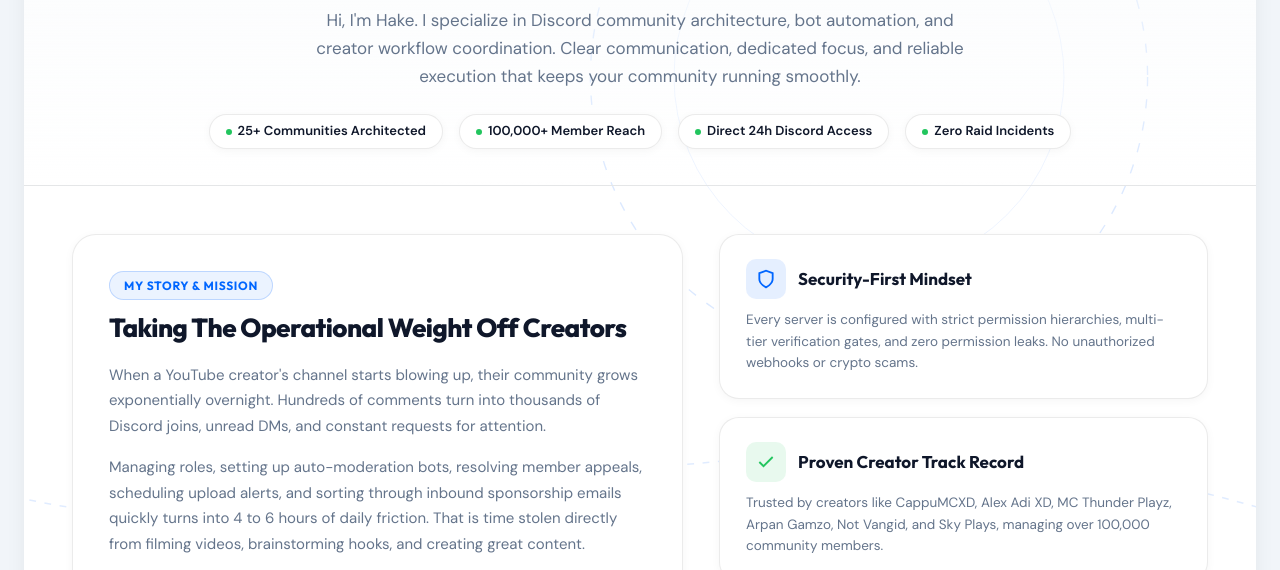
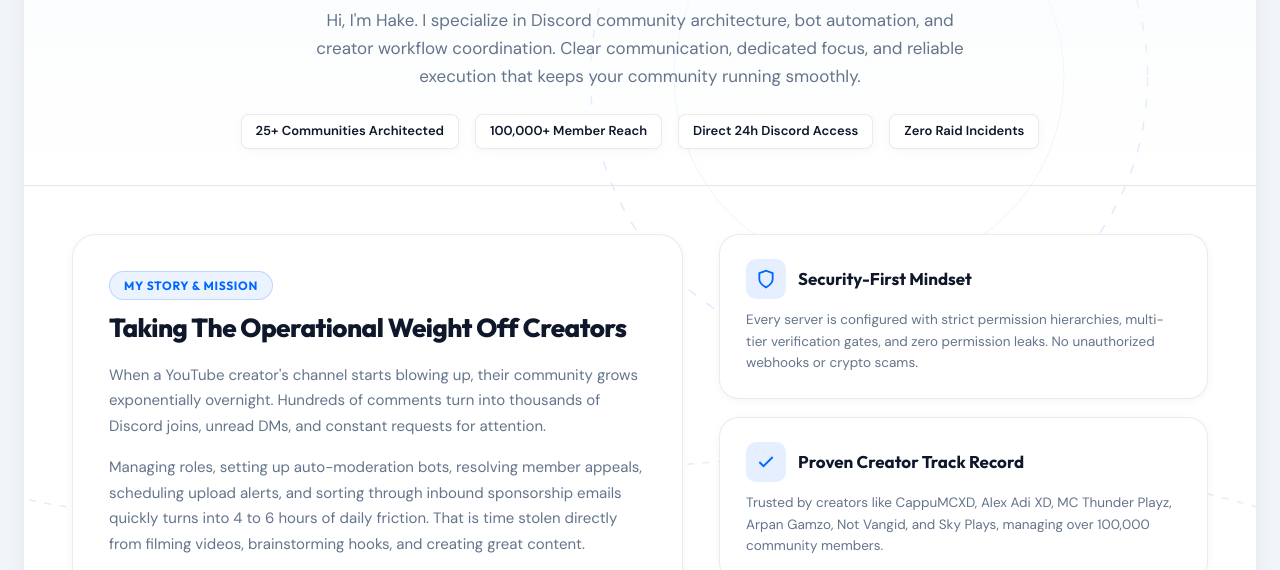
Before and after one commit to hake-acc/hake-acc, an Astro site: page /about in a window 1280 px wide. Shown: the part 340-910 px from the top of the page. Built offline with nearby package versions, Linux system fonts and the light colour scheme; Astro itself is replaced by a stand-in of ours.

Commit message:
feat(clean): remove all green dots and pill type CTAs across the site

```diff
--- a/src/layouts/HakeLayout.astro
+++ b/src/layouts/HakeLayout.astro
@@ -157,7 +157,6 @@ const {
                 <polyline points="22,6 12,13 2,6"></polyline>
               </svg>
             </a>
-            <div class="dock-status-dot" title="Operational &amp; Available"></div>
           </div>
         </aside>
 
--- a/src/pages/about.astro
+++ b/src/pages/about.astro
@@ -20,19 +20,15 @@ import HakeLayout from "@/layouts/HakeLayout.astro";
 
     <div class="subpage-stat-row">
       <div class="subpage-stat-pill">
-        <span class="stat-dot"></span>
         <span>25+ Communities Architected</span>
       </div>
       <div class="subpage-stat-pill">
-        <span class="stat-dot"></span>
         <span>100,000+ Member Reach</span>
       </div>
       <div class="subpage-stat-pill">
-        <span class="stat-dot"></span>
         <span>Direct 24h Discord Access</span>
       </div>
       <div class="subpage-stat-pill">
-        <span class="stat-dot"></span>
         <span>Zero Raid Incidents</span>
       </div>
     </div>
@@ -88,7 +84,7 @@ import HakeLayout from "@/layouts/HakeLayout.astro";
 
         <div class="about-highlight-card">
           <div class="highlight-head">
-            <div class="highlight-icon-box icon-green">
+            <div class="highlight-icon-box icon-blue">
               <svg width="20" height="20" viewBox="0 0 24 24" fill="none" stroke="currentColor" stroke-width="2.2"><polyline points="20 6 9 17 4 12"></polyline></svg>
             </div>
             <h3 class="highlight-title">Proven Creator Track Record</h3>
--- a/src/pages/contact.astro
+++ b/src/pages/contact.astro
@@ -93,7 +93,6 @@ import HakeLayout from "@/layouts/HakeLayout.astro";
 
         <div style="margin-top: 24px; padding: 18px; background-color: var(--card-elevated); border: 1px solid var(--border-line); border-radius: 12px;">
           <div style="display: flex; align-items: center; gap: 8px; margin-bottom: 6px;">
-            <span style="width: 8px; height: 8px; border-radius: 50%; background-color: var(--accent-green);"></span>
             <strong style="font-size: 13px; color: var(--text-main);">Current Availability:</strong>
           </div>
           <p style="font-size: 12.5px; color: var(--text-muted); line-height: 1.5;">
--- a/src/pages/experience.astro
+++ b/src/pages/experience.astro
@@ -20,19 +20,15 @@ import HakeLayout from "@/layouts/HakeLayout.astro";
 
     <div class="subpage-stat-row">
       <div class="subpage-stat-pill">
-        <span class="stat-dot"></span>
         <span>6 Creator Case Studies</span>
       </div>
       <div class="subpage-stat-pill">
-        <span class="stat-dot"></span>
         <span>100K+ Active Members Managed</span>
       </div>
       <div class="subpage-stat-pill">
-        <span class="stat-dot"></span>
         <span>10/10 Verified Creator Feedback</span>
       </div>
       <div class="subpage-stat-pill">
-        <span class="stat-dot"></span>
         <span>Zero Raid Incidents</span>
       </div>
     </div>
--- a/src/pages/services.astro
+++ b/src/pages/services.astro
@@ -20,19 +20,15 @@ import HakeLayout from "@/layouts/HakeLayout.astro";
 
     <div class="subpage-stat-row">
       <div class="subpage-stat-pill">
-        <span class="stat-dot"></span>
         <span>6 Core Operational Deliverables</span>
       </div>
       <div class="subpage-stat-pill">
-        <span class="stat-dot"></span>
         <span>24h Direct Discord Response</span>
       </div>
       <div class="subpage-stat-pill">
-        <span class="stat-dot"></span>
         <span>100K+ Community Reach</span>
       </div>
       <div class="subpage-stat-pill">
-        <span class="stat-dot"></span>
         <span>Zero-Fluff Execution</span>
       </div>
     </div>
--- a/src/styles/hake-theme.css
+++ b/src/styles/hake-theme.css
@@ -417,11 +417,7 @@
   }
 
   .dock-status-dot {
-    width: 8px;
-    height: 8px;
-    background-color: var(--accent-green);
-    border-radius: 50%;
-    box-shadow: 0 1px 3px rgba(34, 197, 94, 0.4);
+    display: none !important;
   }
 
   /* ====================================================
@@ -690,37 +686,12 @@
     margin-left: 2px;
   }
 
-  /* Available Card */
   .status-banner-card {
-    display: flex;
-    align-items: center;
-    justify-content: space-between;
-    padding: 14px 18px;
-    background-color: var(--card-elevated);
-    border: 1px solid var(--border-line);
-    border-radius: 14px;
-    text-decoration: none;
-    max-width: 420px;
-    transition: border-color 0.2s ease, transform 0.2s ease;
-  }
-
-  .status-banner-card:hover {
-    border-color: var(--border-strong);
-    transform: translateY(-1px);
-  }
-
-  .status-left {
-    display: flex;
-    align-items: center;
-    gap: 12px;
+    display: none !important;
   }
 
   .green-live-beacon {
-    width: 10px;
-    height: 10px;
-    border-radius: 50%;
-    background-color: var(--accent-green);
-    box-shadow: 0 0 0 3px rgba(34, 197, 94, 0.2);
+    display: none !important;
   }
 
   .status-copy {
@@ -1578,28 +1549,11 @@
   }
 
   .footer-status-badge {
-    display: inline-flex;
-    align-items: center;
-    gap: 8px;
-    padding: 5px 12px;
-    background: var(--card-elevated);
-    border: 1px solid var(--border-line);
-    border-radius: 9999px;
-    font-size: 12px;
-    font-weight: 500;
-    color: var(--text-main);
-    width: fit-content;
-    margin-bottom: 14px;
+    display: none !important;
   }
 
   .status-pulse-beacon {
-    width: 7px;
-    height: 7px;
-    border-radius: 50%;
-    background-color: #23A55A;
-    box-shadow: 0 0 8px rgba(35, 165, 90, 0.7);
-    flex-shrink: 0;
-    animation: beaconGlow 2s infinite ease-in-out;
+    display: none !important;
   }
 
   @keyframes beaconGlow {
@@ -2399,17 +2353,7 @@
     }
 
     .drawer-status-pill {
-      display: flex;
-      align-items: center;
-      gap: 8px;
-      padding: 8px 12px;
-      background-color: var(--card-elevated);
-      border: 1px solid var(--border-line);
-      border-radius: 10px;
-      font-size: 12px;
-      font-weight: 600;
-      color: var(--text-main);
-      margin-bottom: 24px;
+      display: none !important;
     }
 
     .drawer-nav-list {
@@ -2657,10 +2601,10 @@ body.hake-theme-dark .subpage-eyebrow {
   display: inline-flex;
   align-items: center;
   gap: 6px;
-  padding: 6px 16px;
+  padding: 6px 14px;
   background-color: var(--card-bg);
   border: 1px solid var(--border-line);
-  border-radius: 30px;
+  border-radius: 8px;
   font-size: 13px;
   font-weight: 600;
   color: var(--text-main);
@@ -2668,10 +2612,7 @@ body.hake-theme-dark .subpage-eyebrow {
 }
 
 .subpage-stat-pill .stat-dot {
-  width: 6px;
-  height: 6px;
-  background-color: var(--accent-green);
-  border-radius: 50%;
+  display: none !important;
 }
 
 /* Subpage Main Content Layout */
@@ -3506,9 +3447,9 @@ body.hake-theme-dark .community-card-banner {
   font-weight: 700;
   padding: 3px 8px;
   border-radius: 6px;
-  background-color: rgba(34, 197, 94, 0.1);
-  border: 1px solid rgba(34, 197, 94, 0.25);
-  color: var(--accent-green);
+  background-color: rgba(0, 102, 255, 0.08);
+  border: 1px solid rgba(0, 102, 255, 0.2);
+  color: var(--accent-blue);
   display: inline-flex;
   align-items: center;
   gap: 4px;
```
Also changed, not shown: src/components/HakeLandingPage.astro (+0 -23 lines).
